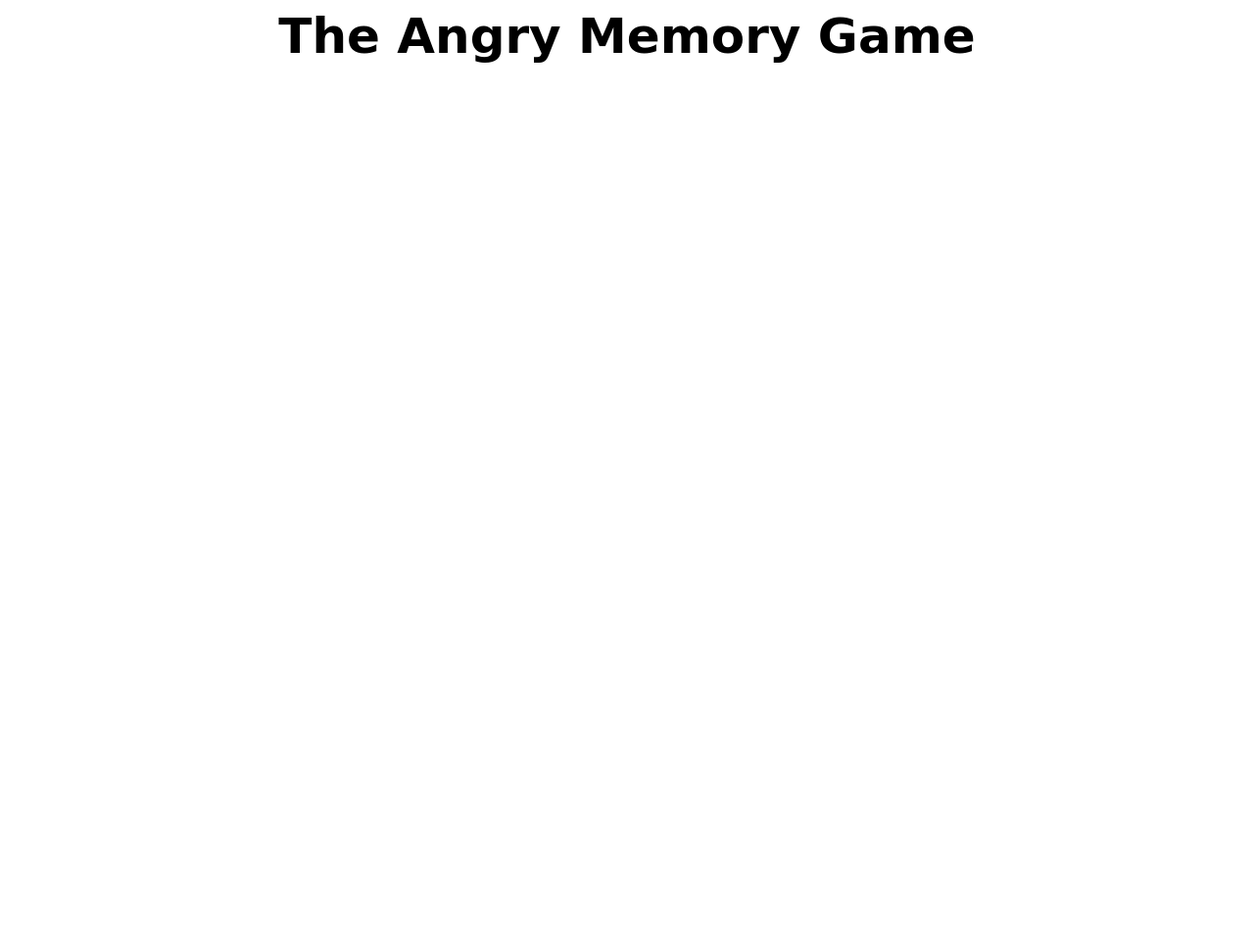
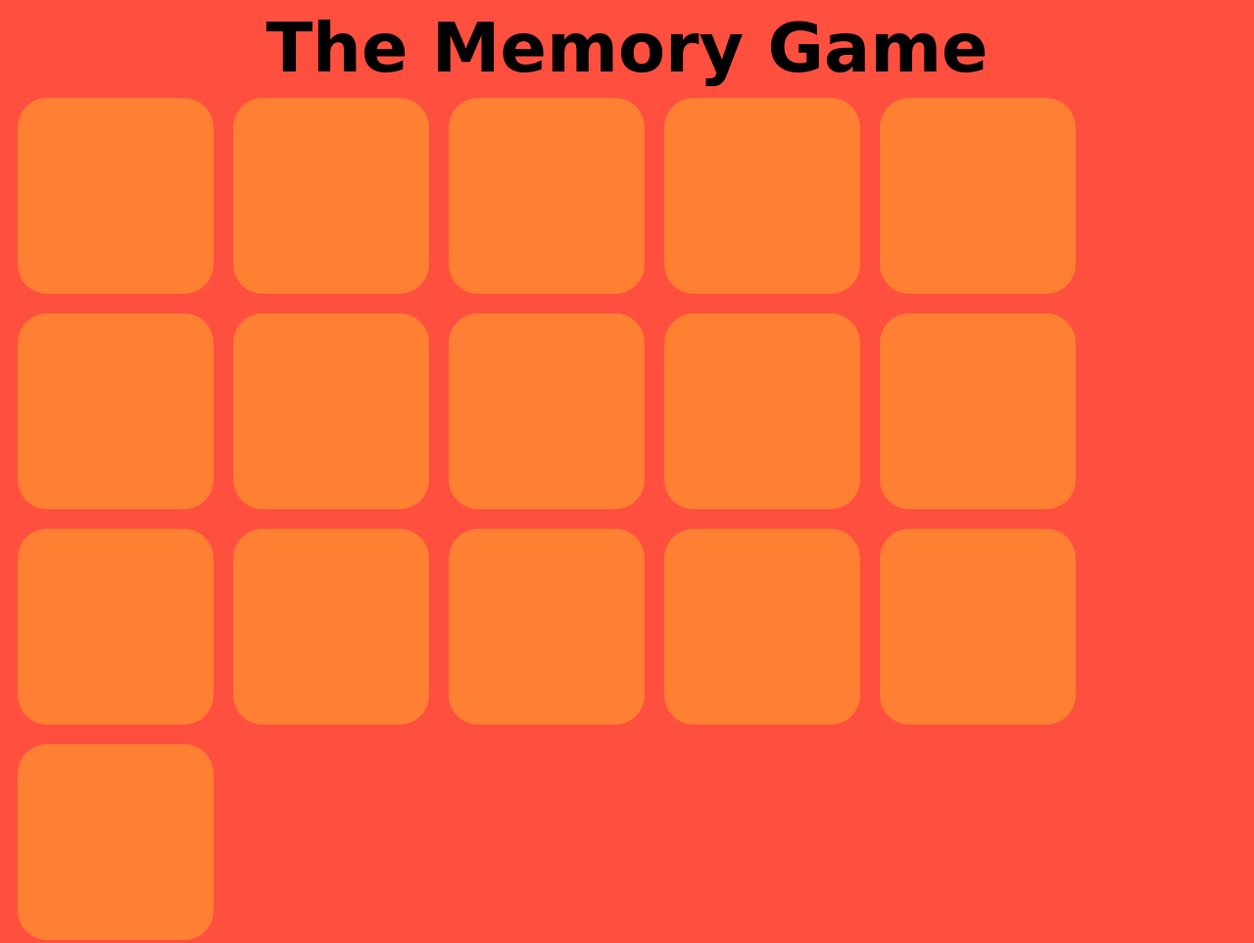
Before and after one commit to jtcanfield/memory-game, a plain HTML site: page index.html in a window 1280 px wide. Shown: the whole page at 98% size. Before the commit the page ends 800 px from the top, so only its background shows below. Drawn offline with nearby package versions, Linux system fonts and the light colour scheme; a web font is replaced by a local one.

Commit message:
change colors, sizes of divs

```diff
--- a/index.html
+++ b/index.html
@@ -8,11 +8,25 @@
     <title>The Angry Memory Game</title>
   </head>
   <body>
-    <h1>The Angry Memory Game</h1>
+    <h1>The Memory Game</h1>
     <div id="outerbox_div">
       <div id="innerbox_div">
-        <div>
-        </div>
+        <div></div>
+        <div></div>
+        <div></div>
+        <div></div>
+        <div></div>
+        <div></div>
+        <div></div>
+        <div></div>
+        <div></div>
+        <div></div>
+        <div></div>
+        <div></div>
+        <div></div>
+        <div></div>
+        <div></div>
+        <div></div>
       </div>
     </div>
   </body>
--- a/style.css
+++ b/style.css
@@ -1,8 +1,20 @@
 html {
   text-align: center;
+  background-color: #FF4F3F;
 }
 h1 {
   font-family: 'Shrikhand', cursive;
-  font-size: 50px;
+  font-size: 70px;
   margin: 0;
 }
+#innerbox_div{
+  display: flex;
+  flex-flow: row wrap;
+}
+#innerbox_div div{
+  background-color: #FF7F33;
+  border-radius: 15%;
+  margin: 10px;
+  height: 200px;
+  width: 200px;
+}
```
